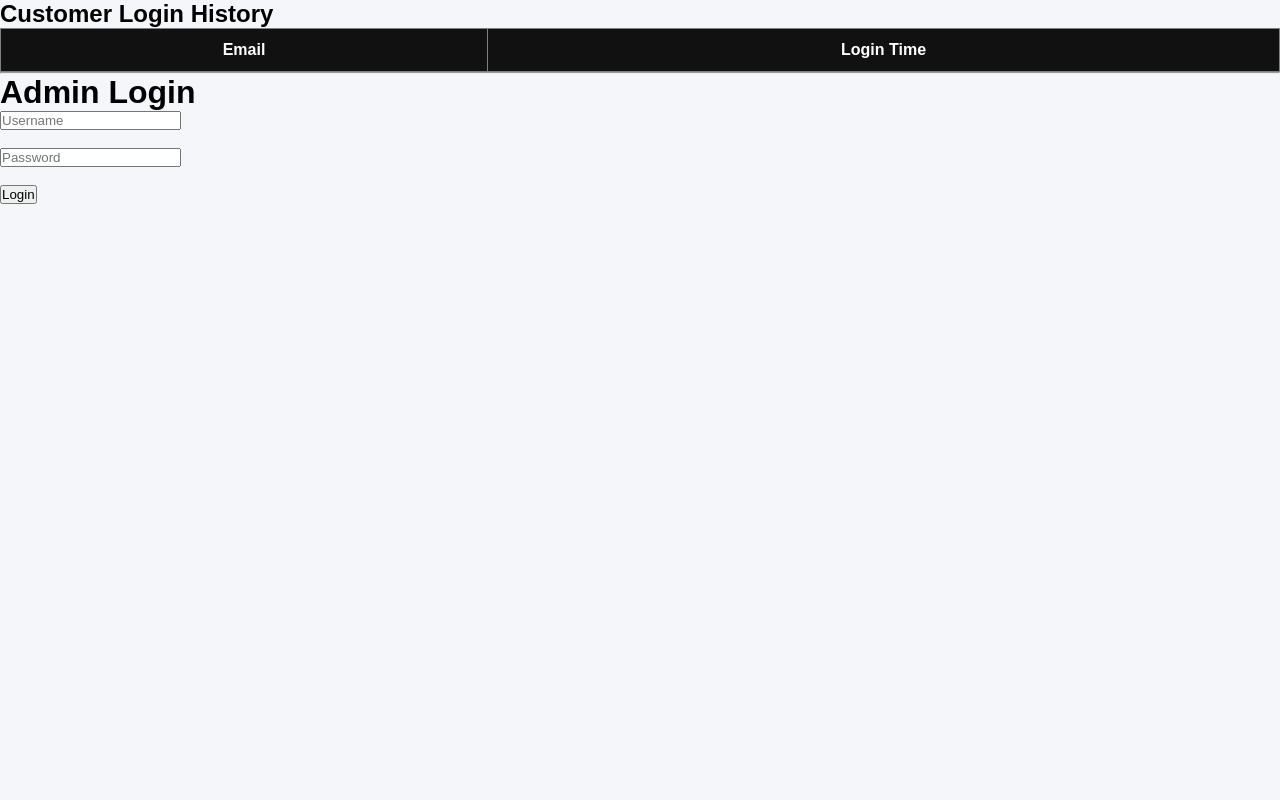
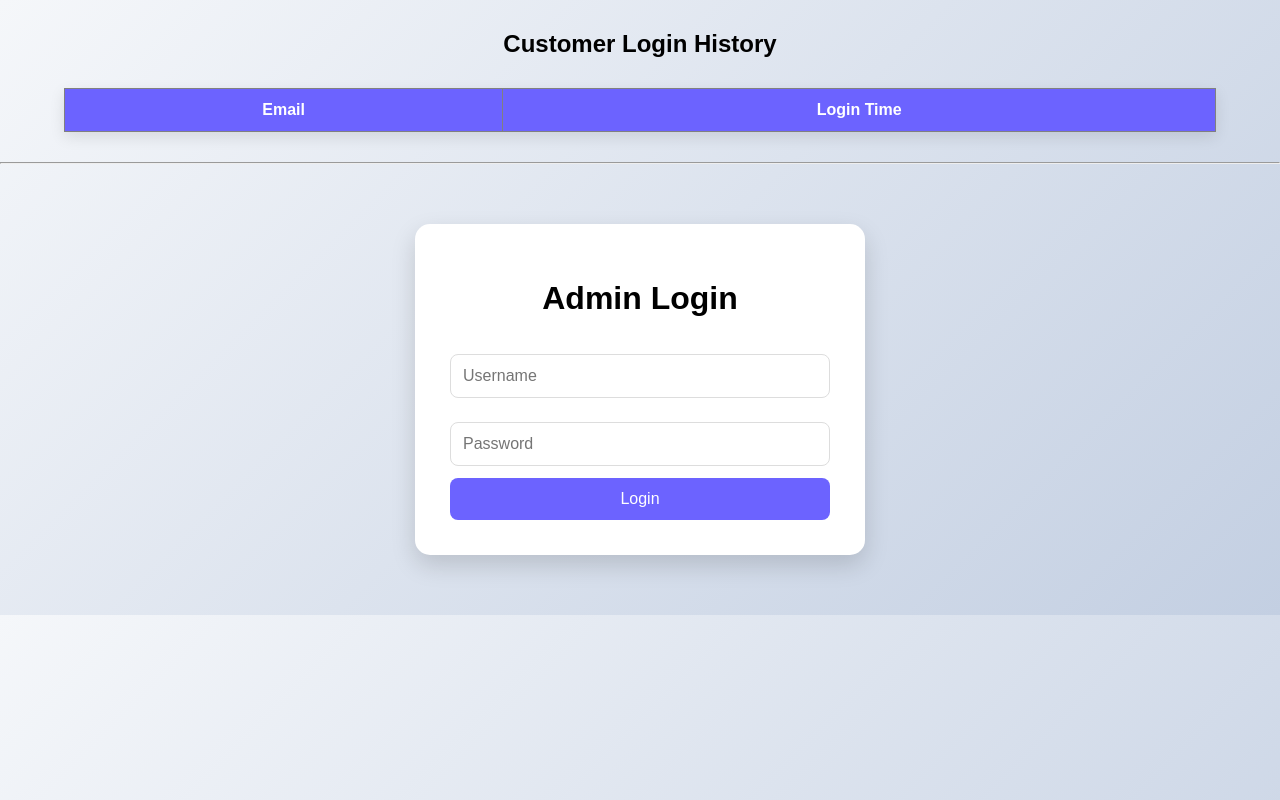
Before and after one commit to vvmehta210-a11y/niva-aura-resin-art, a plain HTML site: page frontend/admin-login.html in a window 1280 px wide. Drawn offline with Linux system fonts and the light colour scheme; no server answers.

```diff
--- a/frontend/admin-login.html
+++ b/frontend/admin-login.html
@@ -21,24 +21,25 @@
 </table>
 
 <hr>
+<div class="admin-container">
+
     <h1>Admin Login</h1>
 
-<input type="text"
+    <input
+        type="text"
         id="username"
         placeholder="Username">
 
-<br><br>
-
-<input type="password"
+    <input
+        type="password"
         id="password"
         placeholder="Password">
-
-<br><br>
 
     <button onclick="login()">
         Login
     </button>
 
+</div>
 <script>
 
 function login(){
--- a/frontend/admin.css
+++ b/frontend/admin.css
@@ -1,79 +1,70 @@
-*{
+body{
     margin:0;
-    padding:0;
-    box-sizing:border-box;
-    font-family:Poppins,sans-serif;
-}
-
-body{
-    background:#f4f6f9;
+    font-family:'Poppins',sans-serif;
+    background:linear-gradient(135deg,#f5f7fa,#c3cfe2);
 }
 
 .admin-container{
-    width:420px;
-    margin:80px auto;
+    width:380px;
+    margin:60px auto;
     background:#fff;
     padding:35px;
     border-radius:15px;
-    box-shadow:0 10px 30px rgba(0,0,0,.15);
+    box-shadow:0 10px 25px rgba(0,0,0,.15);
 }
 
 .admin-container h1{
     text-align:center;
-    margin-bottom:30px;
-    color:#222;
+    margin-bottom:25px;
 }
 
 .admin-container input{
     width:100%;
-    padding:14px;
-    margin-bottom:20px;
+    padding:12px;
+    margin:12px 0;
     border:1px solid #ddd;
     border-radius:8px;
     font-size:16px;
+    box-sizing:border-box;
 }
 
 .admin-container button{
     width:100%;
-    padding:14px;
-    background:#111;
+    padding:12px;
+    border:none;
+    background:#6c63ff;
     color:white;
-    border:none;
     border-radius:8px;
+    font-size:16px;
     cursor:pointer;
-    font-size:17px;
+    transition:.3s;
 }
 
 .admin-container button:hover{
-    background:#ff4d6d;
-}
-
-.history{
-    width:90%;
-    margin:40px auto;
-    background:white;
-    padding:25px;
-    border-radius:15px;
-    box-shadow:0 5px 20px rgba(0,0,0,.1);
-}
-
-.history h2{
-    margin-bottom:20px;
+    background:#5548e5;
 }
 
 table{
-    width:100%;
+    width:90%;
+    margin:30px auto;
     border-collapse:collapse;
+    background:white;
+    box-shadow:0 5px 15px rgba(0,0,0,.1);
 }
 
-table th{
-    background:#111;
+th{
+    background:#6c63ff;
     color:white;
     padding:12px;
 }
 
-table td{
-    padding:12px;
-    border-bottom:1px solid #ddd;
+td{
+    padding:10px;
     text-align:center;
+    border:1px solid #ddd;
 }
+
+h2{
+    text-align:center;
+    margin-top:30px;
+}
```
Lines whose indentation alone changed are shown as unchanged.
